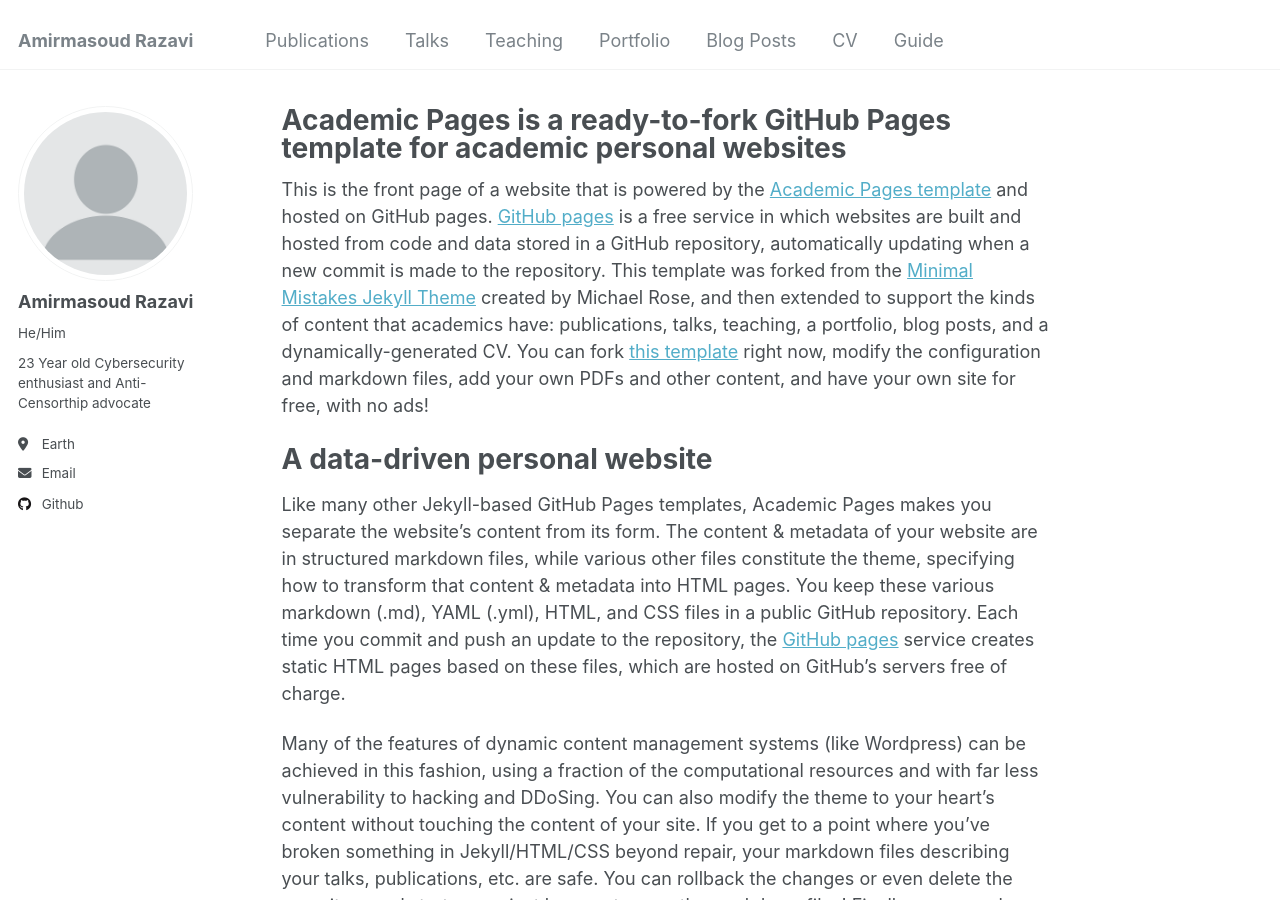
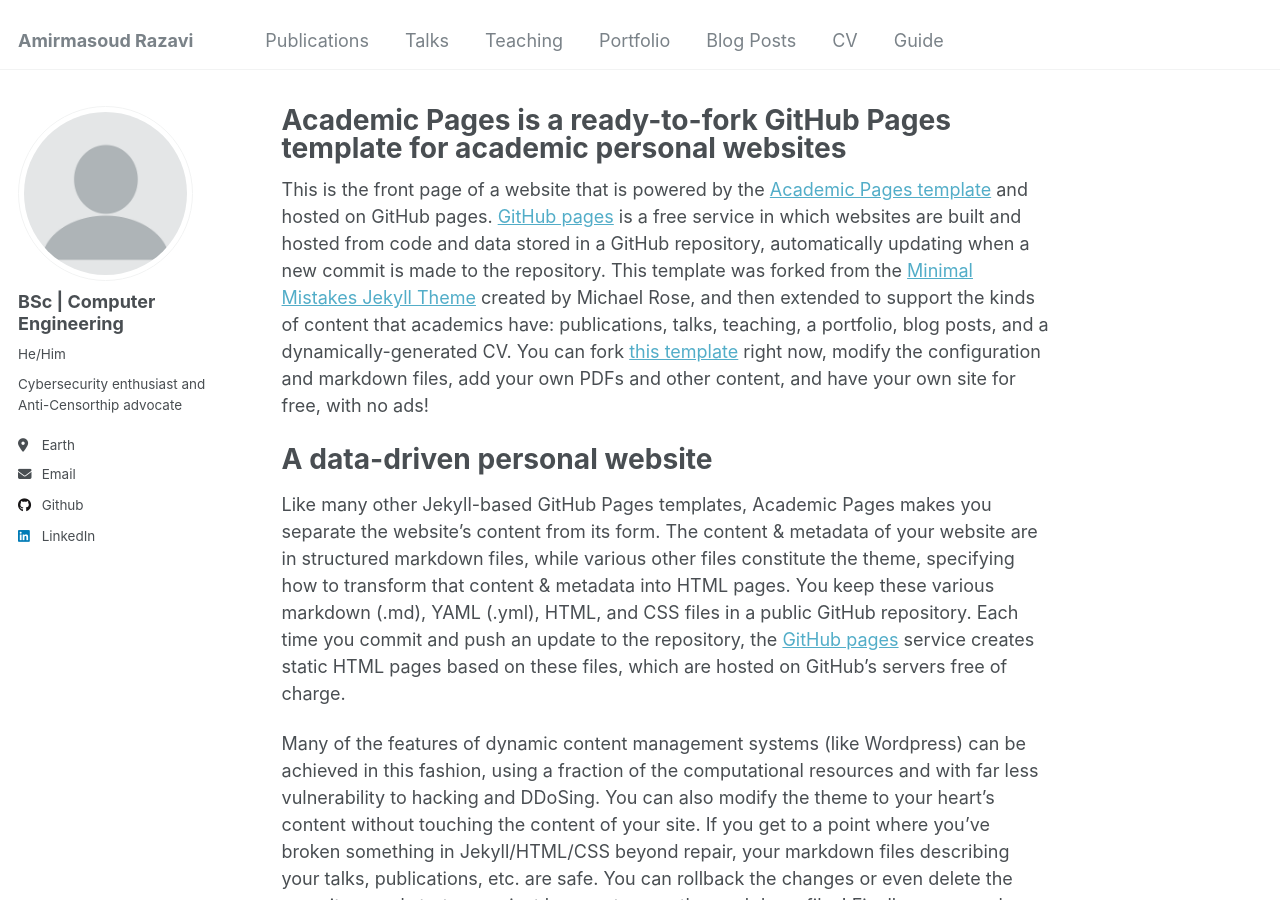
Before and after one commit to Amirmasoud-R/Portfolio, a Jekyll site: the page built from _pages/about.md, in a window 1280 px wide and 900 px high. Built offline with Jekyll 4.4.1, drawn with Linux system fonts in a browser that asks for light colours.

Commit message:
Update _config.yml

```diff
--- a/_config.yml
+++ b/_config.yml
@@ -22,9 +22,9 @@ repository               : "Amirmasoud-R/Portfolio"
 author:
   # Biographic information
   avatar           : "profile.png"
-  name             : "Amirmasoud Razavi"
+  name             : "BSc | Computer Engineering"
   pronouns         : "He/Him"
-  bio              : "23 Year old Cybersecurity enthusiast and Anti-Censorthip advocate"
+  bio              : "Cybersecurity enthusiast and Anti-Censorthip advocate"
   location         : "Earth"
   employer         : #"Red Brick University"
   uri              : # URL
@@ -44,7 +44,7 @@ author:
   bitbucket        : # Username - Update with your username on the site
   codepen          : # Username
   dribbble         : # Username
-  github           : "https://github.com/Amirmasoud-R/"
+  github           : "Amirmasoud-R/"
   kaggle           : # Username
   stackoverflow    : # User number or user number and name (i.e., use "1" or "1/jeff-atwood")
 
@@ -58,7 +58,7 @@ author:
   keybase          : # Username
   instagram        : # Username
   lastfm           : # Username
-  linkedin         : # Username
+  linkedin         : "amirmasoud-razavi-a1b063338/"
   mastodon         : # URL
   medium           : # URL
   pinterest        : # Username
```
